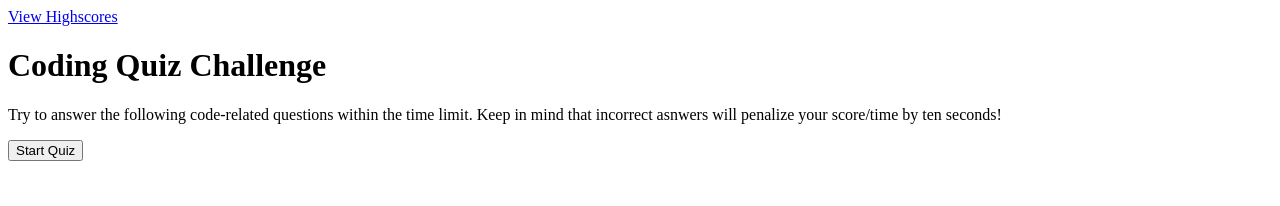
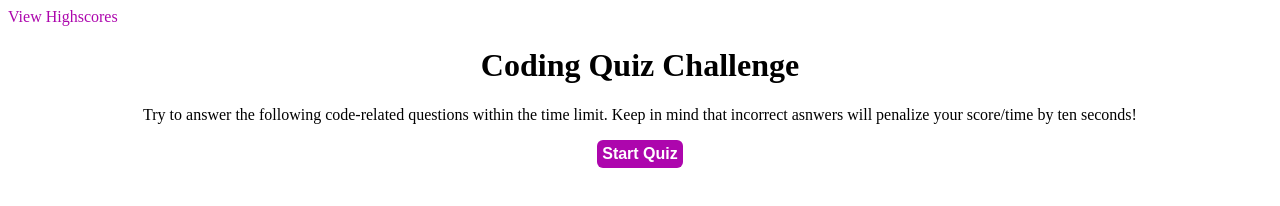
Before and after one commit to Foggles/Jack-s-Code-Quiz, a plain HTML site: page index.html in a window 1280 px wide. Drawn offline with Linux system fonts and the light colour scheme.

Commit message:
Added CSS styling to the page.

```diff
--- a/index.html
+++ b/index.html
@@ -18,7 +18,7 @@
     </main>
 
 
-    <script src="./script.js"></script>
+    <script src="./questions.js"></script>
     <script src="./script.js"></script>
 </body>
 
--- a/style.css
+++ b/style.css
@@ -0,0 +1,39 @@
+#highscore {
+    text-align: left;
+    text-decoration: none;
+    color: rgb(173, 6, 173);
+}
+
+#question {
+    text-align: center;
+    font-weight: bolder;
+}
+
+#info {
+    text-align: center;
+}
+
+button {
+    background-color: rgb(173, 6, 173);
+    color: white;
+    border-radius: 6px;
+    border: 0px;
+    font-size: 16px;
+    padding: 5px;
+    margin: auto;
+    display: block;
+}
+
+#start-button {
+    font-weight: bolder;
+}
+
+ol {
+    margin: auto;
+    display: block;
+}
+
+ul {
+    padding: 2px;
+    display: block;
+}
```
